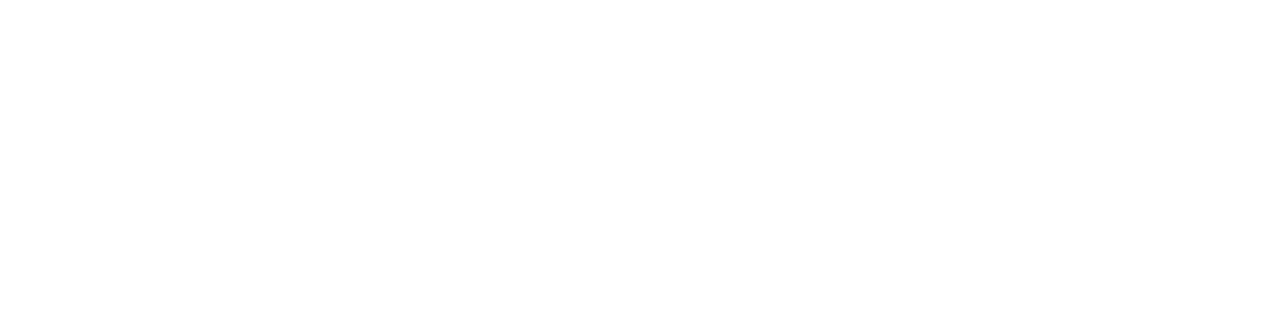
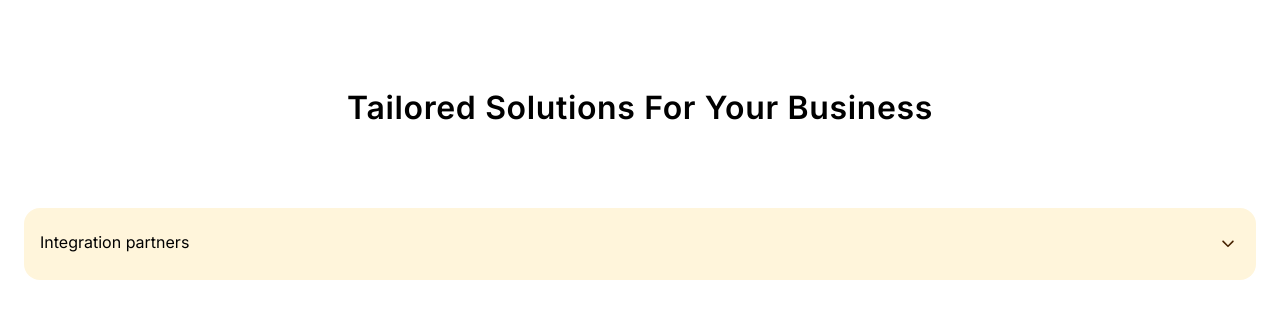
Before and after one commit to vonnue-assin/Hubbopos, a React (Create React App) app: page / in a window 1280 px wide. Shown: the top 318 px of the page. Built offline with nearby package versions, Linux system fonts and the light colour scheme.

Commit message:
feat:Implemented an accordtion component

```diff
--- a/src/App.tsx
+++ b/src/App.tsx
@@ -5,7 +5,7 @@
 function App() {
   return (
     <div className="App">
-      <Home />
+      <Home data={[]} />
     </div>
   );
 }
--- a/src/components/Accordion/index.tsx
+++ b/src/components/Accordion/index.tsx
@@ -1,6 +1,8 @@
 import React, { useState } from 'react';
 
 import { AccordionProps } from '../../types';
+
+import './styles.css';
 
 const Accordion: React.FC<AccordionProps> = ({ data }) => {
   const [activeIndex, setActiveIndex] = useState<number | null>(null);
@@ -13,24 +15,41 @@
     <div className="accordion-container">
       {data.map((item, index) => (
         <div className="accordion-item" key={item.id}>
-          <button
-            className={`accordion-header ${
-              index === activeIndex ? 'active' : ''
-            }`}
-            onClick={() => handleItemClick(index)}
-            aria-expanded={index === activeIndex}
-          >
-            <h3>{item.content}</h3>
-            <span>{index === activeIndex ? '-' : '+'}</span>
-          </button>
           <div
             className={`accordion-content ${
               index === activeIndex ? 'open' : ''
             }`}
-            style={{ maxHeight: index === activeIndex ? '200px' : '0px' }}
+            style={{ maxHeight: index === activeIndex ? 'auto' : '0px' }}
           >
-            {item.image && <img src={item.image} alt={item.content} />}
-            <p>{item.content}</p>
+            {item.image && (
+              <img
+                src={item.image}
+                alt={item.content.heading}
+                className="image"
+              />
+            )}
+            <h3 className="heading">{item.content.heading}</h3>
+            <p className="paragraph">{item.content.paragraph}</p>
+            <ul className="options-container">
+              {item.content.Option1 && (
+                <li className="options">{item.content.Option1}</li>
+              )}
+              {item.content.Option2 && (
+                <li className="options">{item.content.Option2}</li>
+              )}
+              {item.content.Option3 && (
+                <li className="options">{item.content.Option3}</li>
+              )}
+              {item.content.Option4 && (
+                <li className="options">{item.content.Option4}</li>
+              )}
+              {item.content.Option5 && (
+                <li className="options">{item.content.Option5}</li>
+              )}
+              {item.content.Option6 && (
+                <li className="options">{item.content.Option6}</li>
+              )}
+            </ul>
           </div>
         </div>
       ))}
--- a/src/components/Accordion/styles.css
+++ b/src/components/Accordion/styles.css
@@ -0,0 +1,60 @@
+.image {
+  max-width: 100%;
+  height: auto;
+  aspect-ratio: 4/3;
+}
+
+.accordion-item {
+  display: flex;
+  gap: 2.5rem;
+}
+
+.accordion-container {
+  display: flex;
+  gap: 2.5rem;
+}
+
+.heading {
+  color: #321800;
+  text-transform: capitalize;
+  font-size: 24px;
+  line-height: 32px;
+  letter-spacing: -0.96px;
+  font-weight: 600;
+  font-family: 'font2';
+  text-align: start;
+}
+
+.paragraph {
+  font-size: 16px;
+  line-height: 24px;
+  letter-spacing: -0.1px;
+  color: #846b54;
+  font-family: 'font1';
+  font-weight: 500;
+  margin: 0;
+  text-align: justify;
+  margin-bottom: 2rem;
+}
+
+.options::before {
+  content: url('../../assets/svg/check-mark.svg');
+  padding-top: 0.125rem;
+}
+
+.options-container {
+  list-style-type: none;
+  margin: 0;
+  padding: 0;
+  display: grid;
+  row-gap: 1.5rem;
+  column-gap: 2rem;
+  text-align: start;
+}
+
+.options {
+  text-transform: capitalize;
+  display: flex;
+  gap: 0.75rem;
+  font-family: 'font1';
+}
--- a/src/components/Button/styles.css
+++ b/src/components/Button/styles.css
@@ -0,0 +1,12 @@
+.button {
+  background-color: #472200;
+  transition: all 0.2s linear;
+  padding-top: 0.5rem;
+  padding-bottom: 0.5rem;
+  padding-left: 1rem;
+  padding-right: 1rem;
+}
+
+.button:active {
+  background-color: #472200;
+}
--- /dev/null
+++ b/src/data/Accordtion.json
@@ -0,0 +1,13 @@
+[
+  {
+    "id": "1",
+    "image": "https://assets.grab.com/wp-content/uploads/sites/42/2024/06/04110649/integration-partners-mobile.png",
+    "content": {
+      "heading": "Best-In-Class POS integrations",
+      "paragraph": "Our Powerful integrations allow you to manage your online deliveries,mobile payments,and accounting solutions seamlessly with one device.",
+      "Option1": "Online Food Delivery Integration-GrabFood,ShoppeFood,And FoodPanda.",
+      "Option2": "E-Wallet Payements Integration",
+      "Option3": "Accounting integration"
+    }
+  }
+]
--- a/src/index.css
+++ b/src/index.css
@@ -11,3 +11,13 @@
   font-family: source-code-pro, Menlo, Monaco, Consolas, 'Courier New',
     monospace;
 }
+
+@font-face {
+  font-family: 'font1';
+  src: url('./assets/fonts/font1.woff2');
+}
+
+@font-face {
+  font-family: 'font2';
+  src: url('./assets/fonts/font2.woff2');
+}
--- a/src/pages/Home.tsx
+++ b/src/pages/Home.tsx
@@ -1,7 +1,36 @@
-import React from 'react';
+import { useState } from 'react';
+
+import Button from '../components/Button';
+import Accordion from '../components/Accordion';
+import accordionData from '../data/Accordtion.json';
+import { AccordionProps } from '../types';
+
+import ArrowButton from '../assets/svg/dropDownArrow.svg';
 
 import './styles.css';
 
-export const Home = () => {
-  return <div></div>;
+export const Home: React.FC<AccordionProps> = () => {
+  const [accordionOpen, setAccordtionOpen] = useState(false);
+
+  const handleIntegrationPartnersClick = () => {
+    setAccordtionOpen(!accordionOpen);
+  };
+
+  return (
+    <div className="main-container">
+      <p className="text-heading">Tailored Solutions For Your Business</p>
+
+      <Button onClick={handleIntegrationPartnersClick}>
+        <p className="button-name">
+          Integration partners
+          <img
+            src={ArrowButton}
+            alt="arrowButton"
+            className={`button-arrow-icon ${accordionOpen ? 'rotate' : ''}`}
+          />
+        </p>
+      </Button>
+      {accordionOpen && <Accordion data={accordionData} />}
+    </div>
+  );
 };
--- a/src/pages/styles.css
+++ b/src/pages/styles.css
@@ -0,0 +1,46 @@
+.text-heading {
+  font-size: 32px;
+  line-height: 40px;
+  letter-spacing: 0.64px;
+  font-weight: 600;
+  font-family: 'font1';
+}
+
+.main-container {
+  padding-top: 3.5rem;
+  padding-bottom: 3.5rem;
+  padding-left: 1.5rem;
+  padding-right: 1.5rem;
+  display: flex;
+  justify-content: center;
+  align-items: center;
+  flex-direction: column;
+  gap: 3rem;
+}
+
+.button {
+  background-color: #fff5db;
+  transition: all 0.2s linear;
+  padding-top: 0.5rem;
+  padding-bottom: 0.5rem;
+  padding-left: 1rem;
+  padding-right: 1rem;
+  border: none;
+  border-radius: 1rem;
+  width: 100%;
+}
+
+.button-name {
+  font-size: 16px;
+  font-family: 'font1';
+  display: flex;
+  justify-content: space-between;
+}
+
+.button-arrow-icon {
+  transition: transform 0.3s ease;
+}
+
+.button-arrow-icon.rotate {
+  transform: rotate(180deg);
+}
```
Also changed, not shown: src/types.ts (+15 -5 lines), src/assets/svg/check-mark.svg (added).
